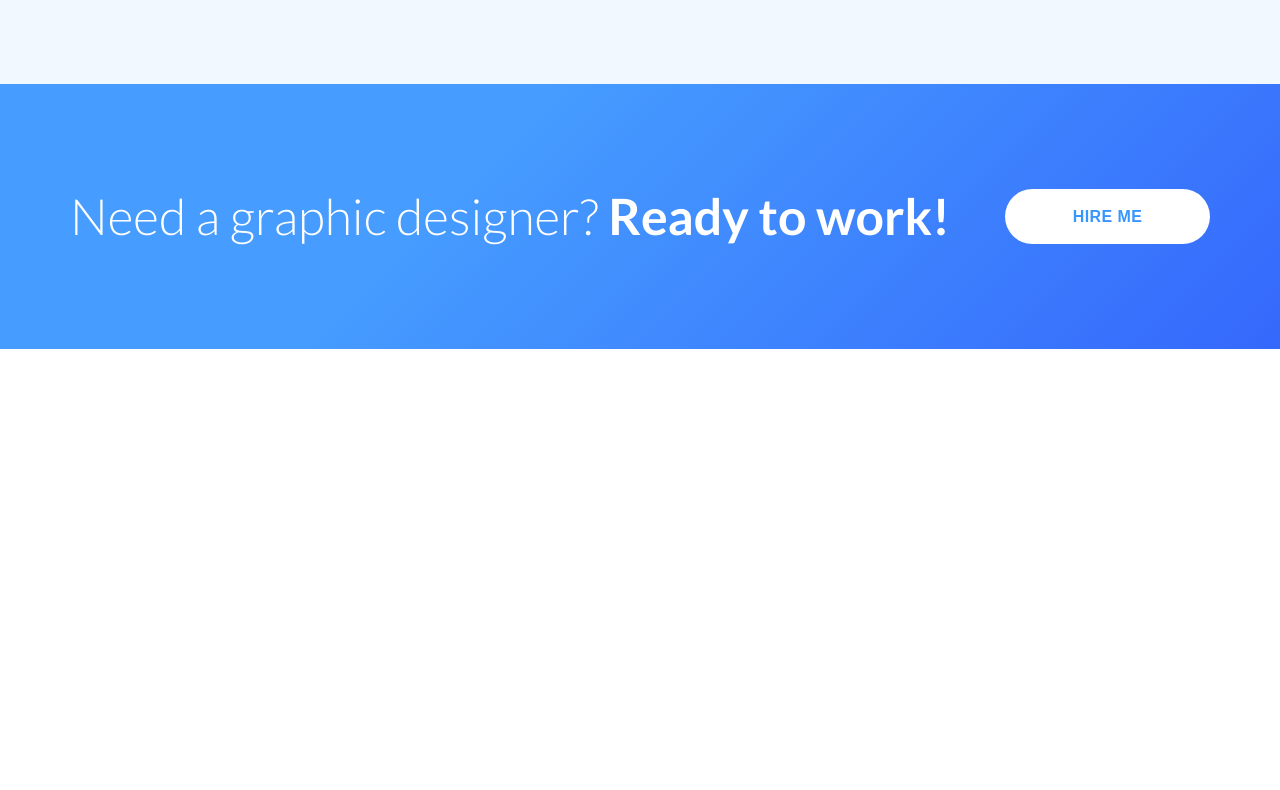
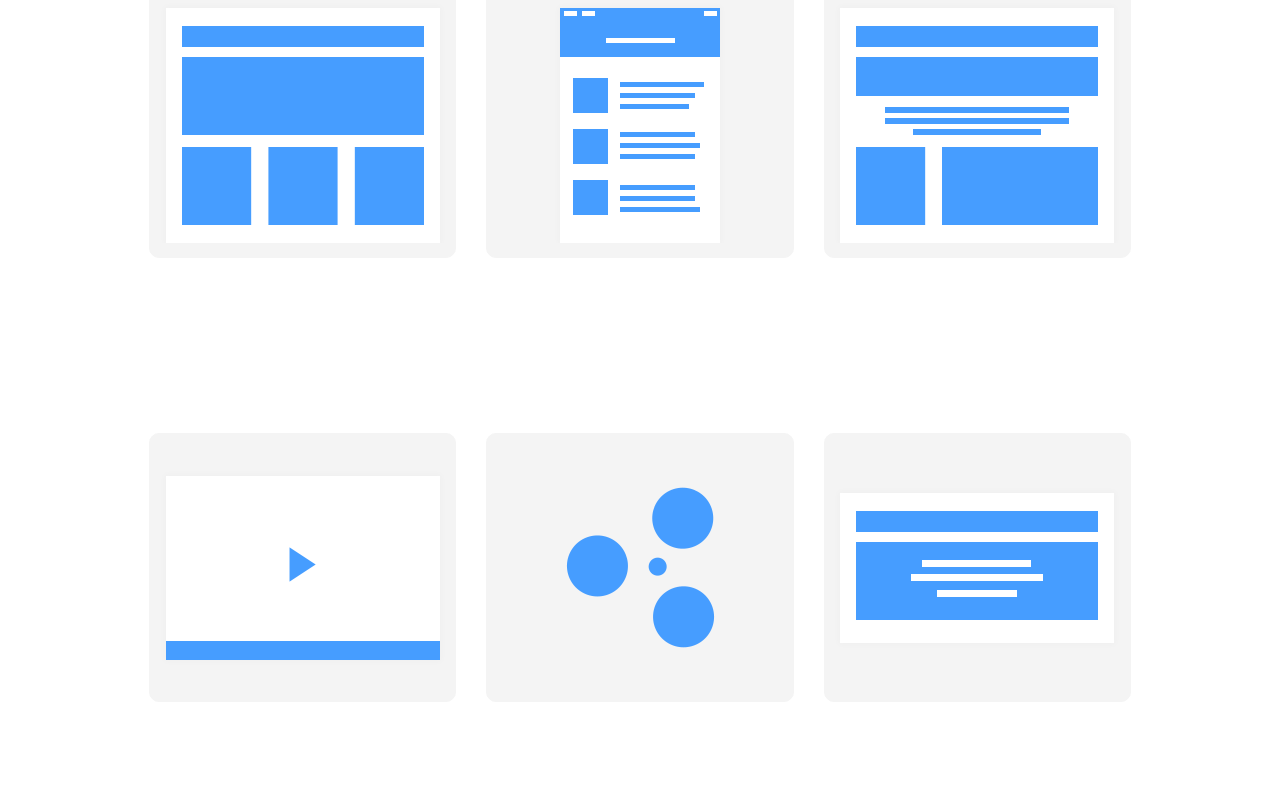
Before and after one commit to kimdend/group-project, a plain HTML site: page index.html in a window 1280 px wide. Shown: the part 2792-3582 px from the top of the page. Before the commit the page ends 3141 px from the top, so only its background shows below. Drawn offline with Linux system fonts and the light colour scheme.

Commit message:
Added Latest section

```diff
--- a/css/main.css
+++ b/css/main.css
@@ -141,7 +141,57 @@ body {
     font-style: 16px;
     line-height: 2.1875;
 }
+/*latest*/
 
+.latest{
+    padding: 100px calc(50vw - 580px);
+    text-align: center;
+}
+
+.latest__title{
+    font-weight: 300;
+    text-transform: capitalize;
+    font-size: calc(24px + 26 * (100vw / 2000));
+    background: -webkit-linear-gradient(
+            45deg, #3695ff 40%, #356ffd 0%);
+    -webkit-background-clip: text;
+    -webkit-text-fill-color: transparent;
+    margin-bottom: 115px;
+}
+
+.container {
+    padding: 100px calc(50vw - 570px);
+}
+
+.latest__wrap{
+    display: flex;
+    width: 100%;
+    justify-content: center;
+}
+
+.latest__wrap_first{
+    margin-bottom: 100px;
+}
+
+.box{
+    max-width: 24vw;
+    margin: 15px;
+    display: flex;
+    flex-direction: column;
+    align-items: center;
+}
+
+.latest__box{
+    width: 359px;
+    height: 269px;
+    border-radius: 10px;
+    border: 1px solid #f4f4f4;
+    background-color: #f4f4f4;
+    display: flex;
+    justify-content: center;
+    align-items: center;
+    margin-bottom: 60px;
+}
 /* Clients */
 
 .clients {
--- a/index.html
+++ b/index.html
@@ -107,8 +107,30 @@
         </div>
 
     </section>
-        <section class="latest">
-
+    <section class="latest container">
+        <h3 class="latest__title">Latest Works</h3>
+        <div class="latest__wrap latest__wrap_first">
+            <div class="latest__box box">
+                <img class="box__image" src="img/Work_1.png" alt="Work1">
+            </div>
+            <div class="latest__box box">
+                <img class="box__image" src="img/Work__2.png" alt="Work2">
+            </div>
+            <div class="latest__box box">
+                <img class="box__image" src="img/Work_3.png" alt="work3">
+            </div>
+        </div>
+        <div class="latest__wrap">
+            <div class="latest__box box">
+                <img class="box__image" src="img/4.png" alt="Work4">
+            </div>
+            <div class="latest__box box">
+                <img class="box__image" src="img/Work_5.png" alt="Work5">
+            </div>
+            <div class="latest__box box">
+                <img class="box__image" src="img/Work_6.png" alt="Work6">
+            </div>
+        </div>
     </section>
     <section class="clients">
         <div class="container">
@@ -131,7 +153,7 @@
 <footer class="footer">
     <div class="container">
         <div class="footer__content">
-                <p class="footer__text">Need a graphic designer? <span>Ready to work!</span> </p>
+            <p class="footer__text">Need a graphic designer? <span>Ready to work!</span></p>
             <button class="footer__btn">hire me</button>
         </div>
     </div>
```
Also changed, not shown: img/4.png (added), img/Work_1.png (added), img/Work_3.png (added), img/Work_5.png (added), img/Work_6.png (added), img/Work__2.png (added), 2 other files. Lines whose indentation alone changed are shown as unchanged.
